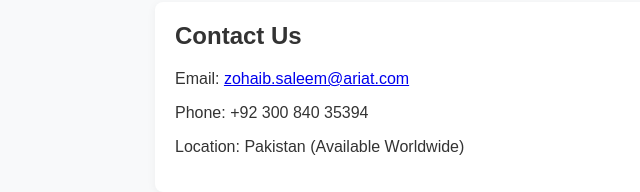
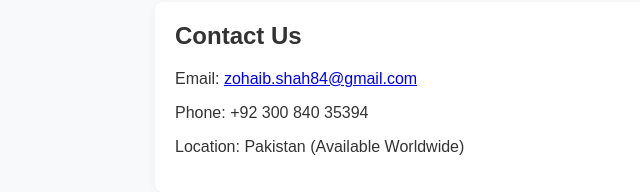
Before and after one commit to 4Binfotech/4Binfotech, a plain HTML site: page index.html in a window 1280 px wide. Shown: the part 608-800 px from the top of the page, 85-725 px from the left. Drawn offline with Linux system fonts and the light colour scheme.

Commit message:
2nd Update index.html

```diff
--- a/index.html
+++ b/index.html
@@ -81,7 +81,7 @@
 
   <div class="services">
     <h2>Contact Us</h2>
-    <p>Email: <a href="mailto:zohaib.saleem@ariat.com">zohaib.saleem@ariat.com</a></p>
+    <p>Email: <a href="mailto:zohaib.saleem@ariat.com">zohaib.shah84@gmail.com</a></p>
     <p>Phone: +92 300 840 35394</p>
     <p>Location: Pakistan (Available Worldwide)</p>
   </div>
```
